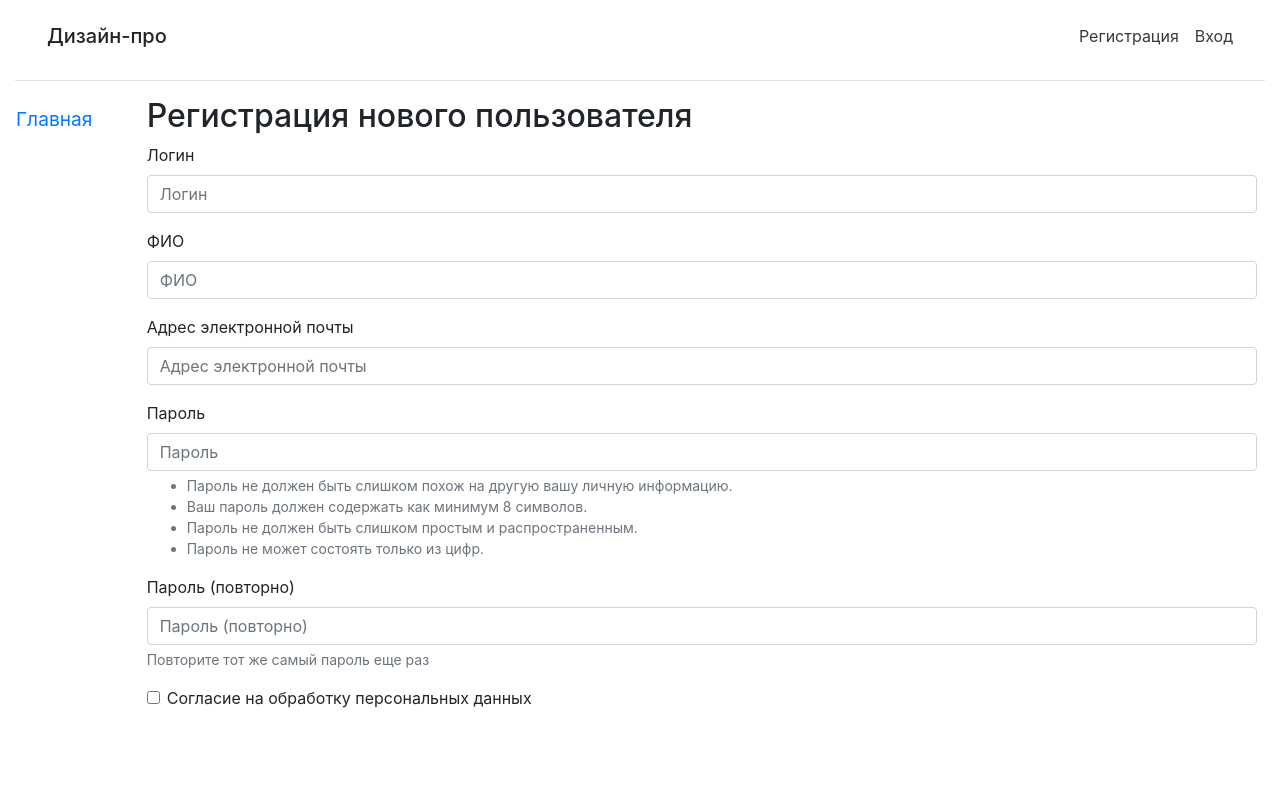
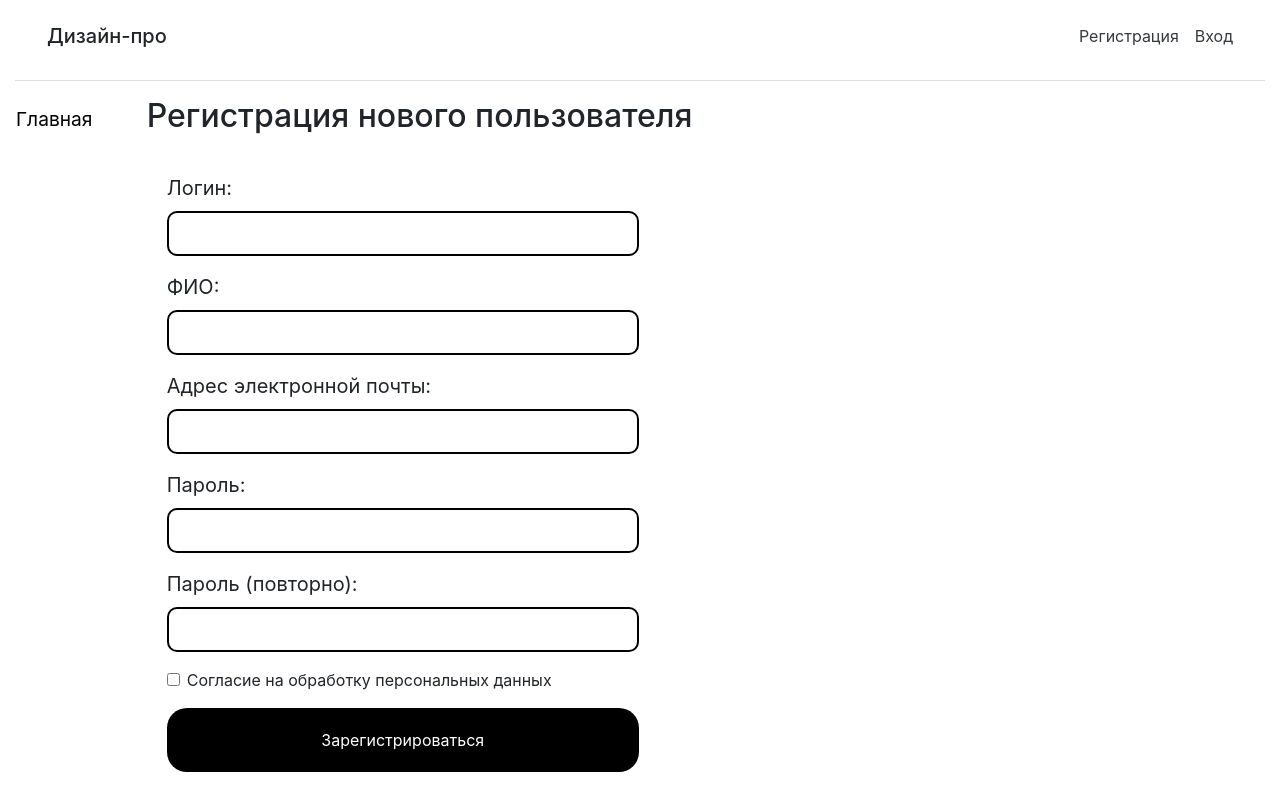
Before and after one commit to tohruss/Django2, a Django app: page /accounts/register/ in a window 1280 px wide. Run offline with Django 5.2, Linux system fonts and the light colour scheme; some libraries are stand-ins or nearby versions.

Commit message:
задание2.1 доп

```diff
--- a/main/forms.py
+++ b/main/forms.py
@@ -4,6 +4,8 @@ from django.core.exceptions import ValidationError
 from .models import user_registrated, AdvUser
 import re
 from .models import CreateRequest, Category
+
+
 class ChangeUserInfoForm(forms.ModelForm):
    email = forms.EmailField(required=True, label='Адрес электронной почты')
 
@@ -25,13 +27,6 @@ class RegisterUserForm(forms.ModelForm):
     fio = forms.CharField(label='ФИО', max_length=100)
     username = forms.CharField(label='Логин', max_length=30)
     consent = forms.BooleanField(label='Согласие на обработку персональных данных')
-
-    def clean_username(self):
-        username = self.cleaned_data['username']
-
-        if AdvUser.objects.filter(username=username).exists():
-            raise ValidationError( f'Этот логин "{username}" уже занят. Пожалуйста, придумайте другой.')
-        return username
 
     def clean_fio(self):
         fio = self.cleaned_data.get('fio')
--- a/main/templates/layout/basic.html
+++ b/main/templates/layout/basic.html
@@ -29,15 +29,15 @@
        </div>
    </div>
    {% else %}
-   <a class="p-2 text-dark" href="{% url 'main:register' %}">Регистрация</a>
-   <a class="p-2 text-dark" href="{% url 'main:login' %}">Вход</a>
+   <a class="p-2 text-dark" href="{% url 'main:register' %}" style="text-decoration: none; color: black;">Регистрация</a>
+   <a class="p-2 text-dark" href="{% url 'main:login' %}" style="text-decoration: none; color: black;">Вход</a>
    {% endif %}
 </div>
 
   <div class="row">
 
       <nav class="col-md-auto nav flex-column">
-          <a class="nav-link root" href="{% url 'main:index'  %}" >Главная</a>
+          <a class="nav-link root" href="{% url 'main:index'  %}" style="text-decoration: none; color: black;" >Главная</a>
       </nav>
 
       <div class="container">
--- a/main/templates/main/register_user.html
+++ b/main/templates/main/register_user.html
@@ -1,14 +1,52 @@
 {% extends "layout/basic.html" %}
 
 {% load bootstrap4 %}
+{% load static %}
 
 {% block title %} Регистрация {% endblock %}
 
 {% block content %}
 <h2>Регистрация нового пользователя</h2>
-<form method="post">
-   {% csrf_token %}
-   {% bootstrap_form form layout='horizontal'%}
-   {% buttons submit='Зарегистрироваться' %} {% endbuttons %}
+
+<form method="post" id="registration-form" style=" display: flex; max-width: 40vw; height: 60vh; flex-direction: column; padding: 30px 20px;">
+    {% csrf_token %}
+
+    <!-- Поля формы -->
+    <div class="form-group">
+        <label for="id_username" style="font-size: 1.25rem;">Логин:</label>
+        <input type="text" id="id_username" name="username" class="form-control" onkeyup="check_username(this);" data-url="{% url 'main:check_username' %}" style="border: 2px solid #000; border-radius: 10px; height: 45px;">
+        <div id="username-error" style="color: red; display: none;">Имя пользователя занято!</div>
+        <div id="username-success" style="color: green; display: none;">Имя пользователя доступно.</div>
+    </div>
+
+    <div class="form-group">
+        <label for="id_fio" style="font-size: 1.25rem;">ФИО:</label>
+        <input type="text" id="id_fio" name="fio" class="form-control" style="border: 2px solid #000; border-radius: 10px; height: 45px;">
+    </div>
+
+    <div class="form-group">
+        <label for="id_email" style="font-size: 1.25rem;">Адрес электронной почты:</label>
+        <input type="email" id="id_email" name="email" class="form-control" style="border: 2px solid #000; border-radius: 10px; height: 45px;">
+    </div>
+
+    <div class="form-group">
+        <label for="id_password1" style="font-size: 1.25rem;">Пароль:</label>
+        <input type="password" id="id_password1" name="password1" class="form-control" style="border: 2px solid #000; border-radius: 10px; height: 45px;">
+    </div>
+
+    <div class="form-group">
+        <label for="id_password2" style="font-size: 1.25rem;">Пароль (повторно):</label>
+        <input type="password" id="id_password2" name="password2" class="form-control" style="border: 2px solid #000; border-radius: 10px; height: 45px;">
+    </div>
+
+    <div class="form-group form-check">
+        <input type="checkbox" id="id_consent" name="consent" class="form-check-input">
+        <label for="id_consent" class="form-check-label">Согласие на обработку персональных данных</label>
+    </div>
+
+    <input type="submit" value="Зарегистрироваться" style="background-color: black; color: white; padding: 20px; border: none; border-radius: 20px;">
 </form>
+
+<script src="https://code.jquery.com/jquery-3.6.0.min.js"></script>
+<script src="{% static 'js/index.js' %}"></script>
 {% endblock %}
--- a/main/urls.py
+++ b/main/urls.py
@@ -1,5 +1,5 @@
 from django.urls import path
-from .views import index, create_request, view_requests, delete_request
+from .views import index, create_request, view_requests, delete_request, check_username
 from .views import BBLoginView
 from .views import profile
 from .views import BBLogoutView
@@ -7,7 +7,7 @@ from .views import ChangeUserInfoView
 from .views import BBPasswordChangeView
 from .views import RegisterDoneView, RegisterUserView
 from .views import DeleteUserView
-
+from . import views
 app_name = 'main'
 
 urlpatterns = [
@@ -23,4 +23,5 @@ urlpatterns = [
    path('create/', create_request, name='create_request'),
    path('requests/', view_requests, name='view_requests'),
    path('delete/<int:request_id>/', delete_request, name='delete_request'),
+   path('check_username/', views.check_username, name='check_username'),
 ]
--- a/main/views.py
+++ b/main/views.py
@@ -19,8 +19,10 @@ from django.views.generic import UpdateView, CreateView, TemplateView, DeleteVie
 
 from .forms import CreateRequestForm
 from .models import CreateRequest
-
-
+from django.http import JsonResponse
+from django.views.decorators.http import require_POST
+from django.contrib.auth import get_user_model
+from django.core.exceptions import ObjectDoesNotExist
 
 def index(request):
     completed_requests = CreateRequest.objects.filter(status='completed').order_by('-timestamp')[:4]
@@ -136,3 +138,25 @@ def delete_request(request, request_id):
         return redirect('main:view_requests')
 
     return render(request, 'main/delete_request.html', {'request_obj': request_obj})
+
+
+
+@require_POST
+def check_username(request):
+    response_data = {}
+    username = request.POST.get("username")
+    user = None
+    try:
+        user = AdvUser.objects.get(username=username)
+    except ObjectDoesNotExist:
+        pass
+    except Exception as e:
+        raise e
+
+    if user:
+        response_data["exists"] = True
+        response_data["message"] = "Пользователь с таким логином уже существует."
+    else:
+        response_data["exists"] = False
+
+    return JsonResponse(response_data)
--- a/mysite/settings.py
+++ b/mysite/settings.py
@@ -118,6 +118,9 @@ USE_TZ = True
 # https://docs.djangoproject.com/en/5.1/howto/static-files/
 
 STATIC_URL = 'static/'
+STATICFILES_DIRS = [
+    'D:/11tohruss/pythonProject/pythonProject4/mysite/main/static',
+]
 
 # Default primary key field type
 # https://docs.djangoproject.com/en/5.1/ref/settings/#default-auto-field
```
Also changed, not shown: main/static/js/index.js (added, +31 -0 lines), main/templates/main/login.html (+22 -6 lines), db.sqlite3, main/migrations/0001_initial.py, media/photos/2024/12/06/P1050923.JPG (added).
